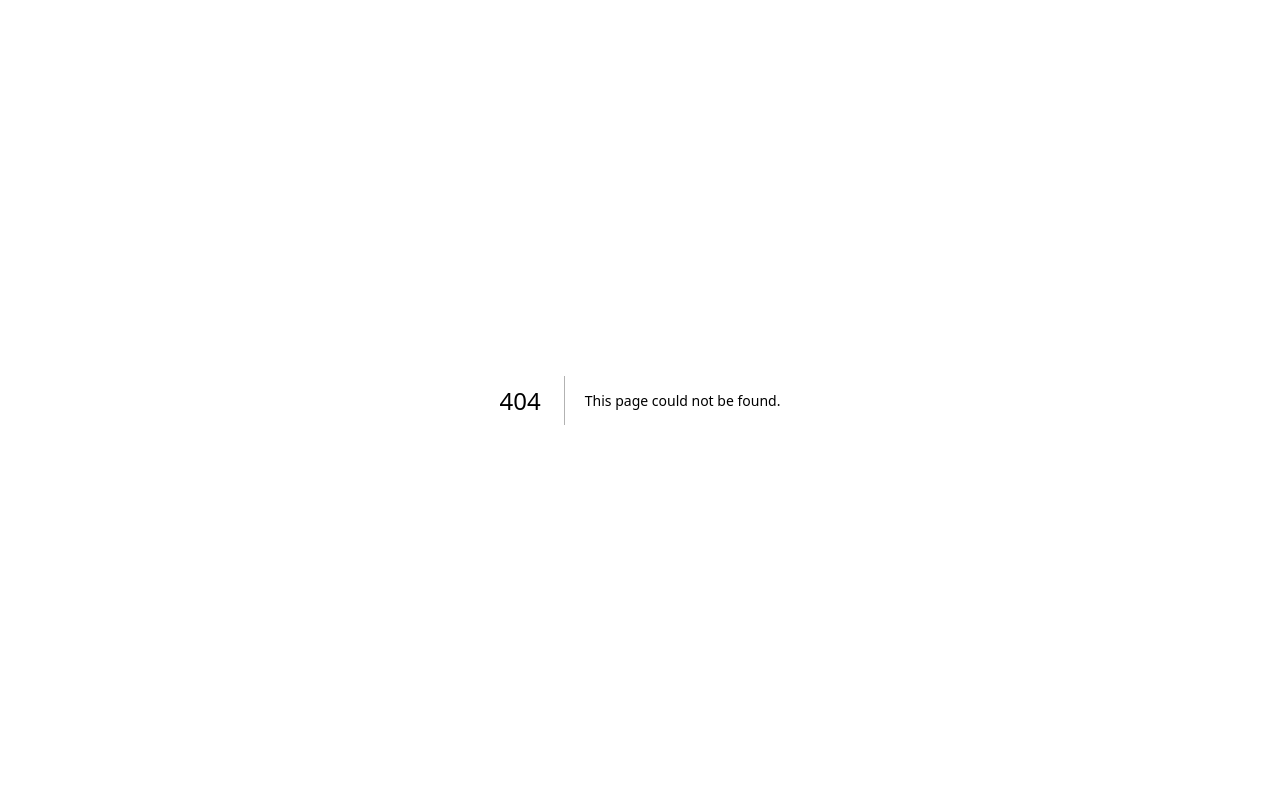
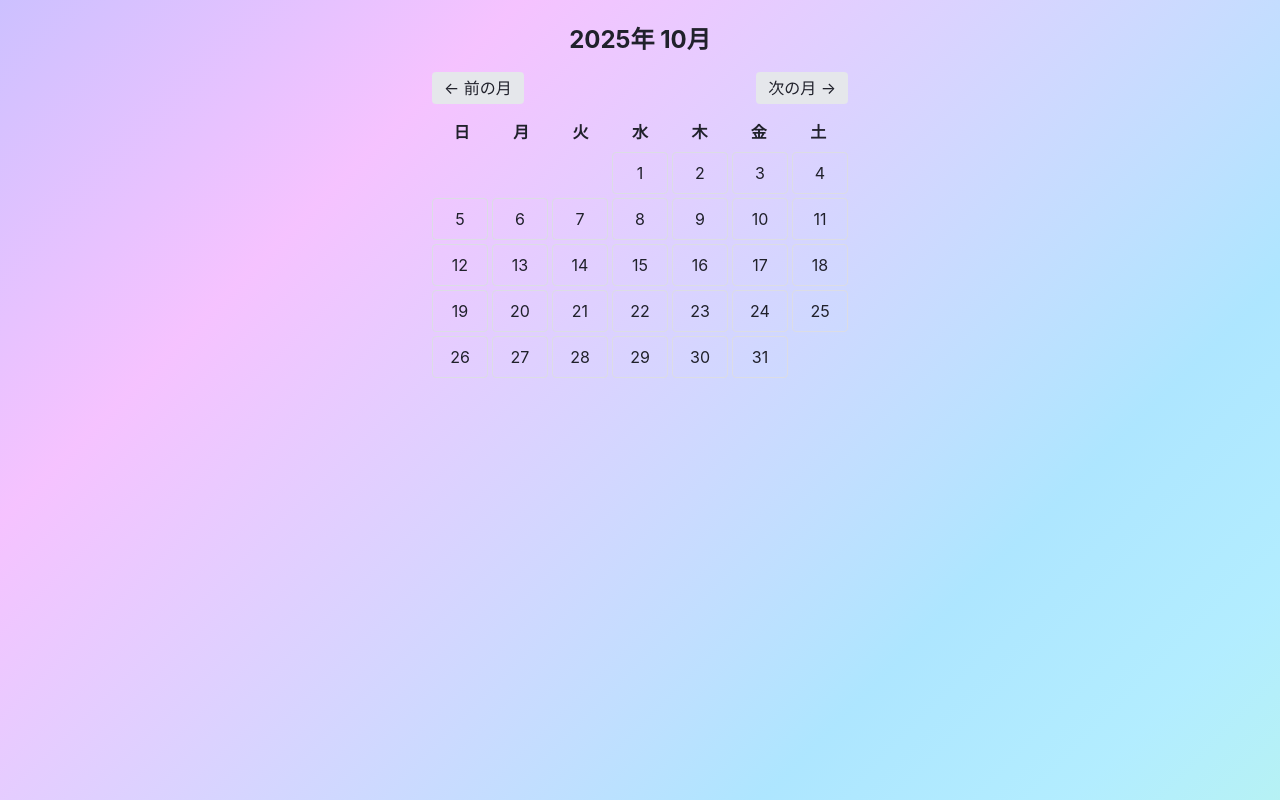
Before and after one commit to yumagithub/HibiLog, a Next.js app: page /calendar in a window 1280 px wide. Before the commit this address had no page. Built offline with nearby package versions, Linux system fonts and the light colour scheme.

Commit message:
add calendarpage yua

```diff
--- /dev/null
+++ b/app/calendar/page.tsx
@@ -0,0 +1,86 @@
+"use client"
+
+import { useState } from "react"
+
+export default function CalendarPage() {
+  // 現在の月を取得
+  const today = new Date()
+  const [currentYear, setCurrentYear] = useState(today.getFullYear())
+  const [currentMonth, setCurrentMonth] = useState(today.getMonth()) // 0=1月, 11=12月
+
+  // 月の初日と末日を計算
+  const firstDay = new Date(currentYear, currentMonth, 1)
+  const lastDay = new Date(currentYear, currentMonth + 1, 0)
+
+  // 曜日（表示用）
+  const weekdays = ["日", "月", "火", "水", "木", "金", "土"]
+
+  // 日付を配列にする
+  const days = []
+  for (let i = 1; i <= lastDay.getDate(); i++) {
+    days.push(i)
+  }
+
+  // 前月・次月の切り替え
+  const prevMonth = () => {
+    if (currentMonth === 0) {
+      setCurrentYear(currentYear - 1)
+      setCurrentMonth(11)
+    } else {
+      setCurrentMonth(currentMonth - 1)
+    }
+  }
+
+  const nextMonth = () => {
+    if (currentMonth === 11) {
+      setCurrentYear(currentYear + 1)
+      setCurrentMonth(0)
+    } else {
+      setCurrentMonth(currentMonth + 1)
+    }
+  }
+
+  return (
+    <div className="min-h-screen gradient-bg">
+      <div className="container max-w-md mx-auto px-4 py-6">
+      <h1 className="text-2xl font-bold mb-4 text-center">
+        {currentYear}年 {currentMonth + 1}月
+      </h1>
+
+      {/* 月の切り替えボタン */}
+      <div className="flex justify-between mb-4">
+        <button onClick={prevMonth} className="px-3 py-1 bg-gray-200 rounded">
+          ← 前の月
+        </button>
+        <button onClick={nextMonth} className="px-3 py-1 bg-gray-200 rounded">
+          次の月 →
+        </button>
+      </div>
+
+      {/* 曜日 */}
+      <div className="grid grid-cols-7 text-center font-semibold mb-2">
+        {weekdays.map((day) => (
+          <div key={day}>{day}</div>
+        ))}
+      </div>
+
+      {/* 日付 */}
+      <div className="grid grid-cols-7 text-center gap-1">
+        {Array(firstDay.getDay())
+          .fill(null)
+          .map((_, i) => (
+            <div key={`empty-${i}`} />
+          ))}
+        {days.map((day) => (
+          <div
+            key={day}
+            className="p-2 border rounded hover:bg-blue-100 cursor-pointer"
+          >
+            {day}
+          </div>
+        ))}
+      </div>
+    </div>
+  </div>
+  )
+}
--- a/app/page.tsx
+++ b/app/page.tsx
@@ -7,6 +7,7 @@ import { UploadTab } from "@/components/upload-tab"
 import { MemoriesTab } from "@/components/memories-tab"
 import { SettingsTab } from "@/components/settings-tab"
 import { Camera, ImageIcon, Settings } from "lucide-react"
+import Link from "next/link"
 
 export default function HibiLogApp() {
   const [activeTab, setActiveTab] = useState("upload")
@@ -54,5 +55,8 @@ export default function HibiLogApp() {
         </Tabs>
       </div>
     </div>
+
+
   )
+
 }
--- a/package.json
+++ b/package.json
@@ -14,9 +14,9 @@
     "class-variance-authority": "0.7.1",
     "clsx": "2.1.1",
     "lucide-react": "0.545.0",
-    "next": "15.5.5",
-    "react": "19.2.0",
-    "react-dom": "19.2.0",
+    "next": "^15.5.5",
+    "react": "^19.2.0",
+    "react-dom": "^19.2.0",
     "tailwind-merge": "3.3.1",
     "tailwindcss-animate": "1.0.7",
     "tw-animate-css": "1.4.0",
```
Also changed, not shown: 1 other file (tests, documents, lock files or other folders).
